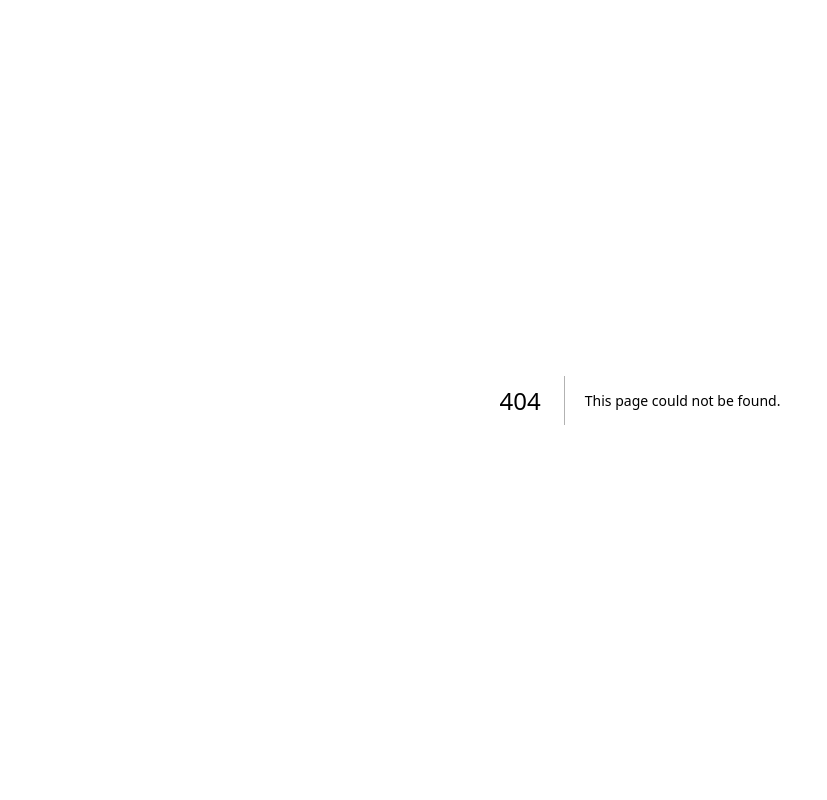
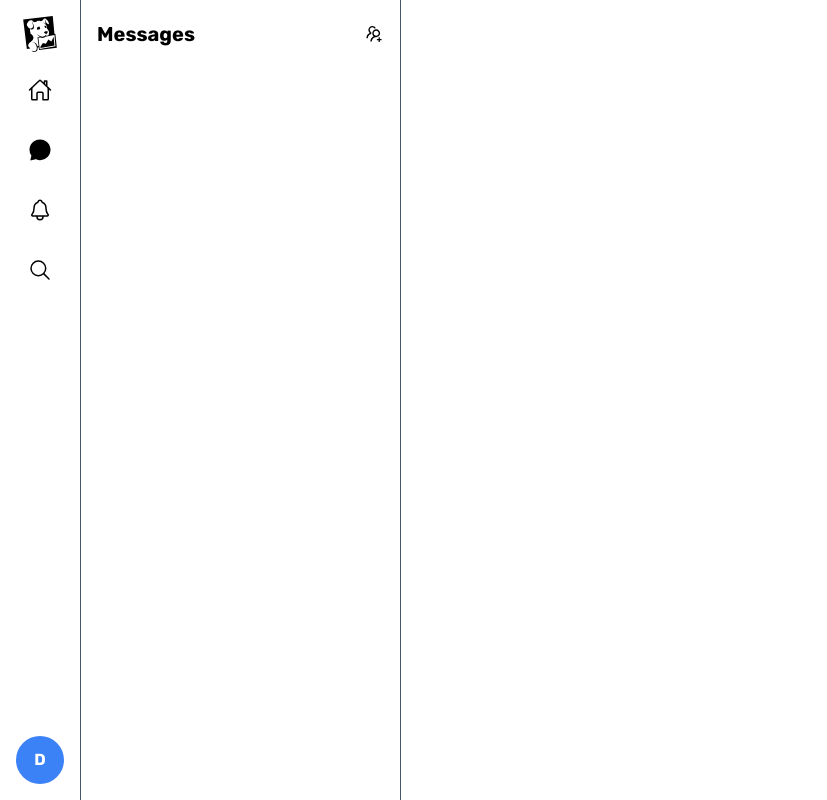
Before and after one commit to damianoconnor04/encrypted-messenger, a Next.js app: page /messages in a window 1280 px wide. Before the commit this address had no page. Shown: the whole page, without its empty margins (0-827 px from the left). Built offline with nearby package versions, Linux system fonts and the light colour scheme.

Commit message:
some work

```diff
--- a/src/app/(site)/AuthForm.tsx
+++ b/src/app/(site)/AuthForm.tsx
@@ -1,5 +1,5 @@
 'use client'
-import React, { useCallback, useEffect, useState, useRef } from 'react'
+import React, { useCallback, useEffect, useState } from 'react'
 import { FieldValues, SubmitHandler, useForm } from 'react-hook-form'
 import { signIn, useSession } from 'next-auth/react'
 import { useRouter } from 'next/navigation'
@@ -35,9 +35,6 @@ const AuthForm = () => {
     setIsLoading(true)
   }
 
-  const divRef = useRef<HTMLDivElement>(null)
-  const mainDivRef = useRef<HTMLDivElement>(null)
-  useEffect(() => { if (divRef.current && mainDivRef.current) mainDivRef.current.style.width = `${divRef.current.offsetWidth}px` }, [])
   return (
     <div className='h-[calc(100%_-_2.5rem)] md:flex md:items-center w-full overflow-hidden'>
       <div className='md:h-full px-4 sm:px-12 md:pr-0 md:pb-6 pt-6 flex md:flex-col justify-between flex-1 t-text text-4xl md:text-8xl w-full'>
--- a/src/app/components/modals/CreateAccModal.tsx
+++ b/src/app/components/modals/CreateAccModal.tsx
@@ -28,7 +28,7 @@ const CreateAccModal = ({ isOpen, onClose }: { isOpen?: boolean; onClose: () =>
           </div>
         </div>
         <div className='md:mt-8'>
-        <Button variant='primary' onClick={() => {}}>Sign up</Button>
+          <Button variant='primary' onClick={() => {}}>Sign up</Button>
         </div>
       </form>
     </Modal>
--- /dev/null
+++ b/src/app/components/nav/DesktopNav.tsx
@@ -0,0 +1,40 @@
+'use client'
+import Link from 'next/link'
+import React from 'react'
+import { SiDatadog } from 'react-icons/si'
+import { NavContent } from './NavContent'
+import { usePathname } from 'next/navigation'
+import CustomToolTip from '../ui/CustomToolTip'
+
+const DesktopNav = () => {
+  const pathname = usePathname()
+
+  return (
+    <aside className='flex flex-col h-full justify-between items-center border-r border-slate-600 p-4'>
+      <nav className='flex flex-col items-center'>
+        <Link href="/home" className='text-4xl t-text'><SiDatadog /></Link>
+        <ul className='t-text mt-4 flex flex-col gap-4'>
+          {NavContent.map((item, idx) => {
+            const isActive = pathname === item.slug
+            const Icon = isActive ? item.filledIcon : item.icon
+            return (
+              <Link href={`${item.slug}`} key={idx}>
+                <CustomToolTip id={JSON.stringify(idx)} content={item.label} place='right'>
+                <li className='text-2xl p-2.5 rounded-full hover:bg-white/10 transition-colors'>
+                  <Icon />
+                </li>
+                </CustomToolTip>
+              </Link>
+            )
+          })}
+        </ul>
+      </nav>
+
+      <div className='p-4 bg-blue-500 rounded-full flex justify-center items-center w-12 h-12'>
+        <span className='text-white text-base font-bold leading-3'>D</span>
+      </div>
+    </aside>
+  )
+}
+
+export default DesktopNav
--- /dev/null
+++ b/src/app/components/nav/MobileNav.tsx
@@ -0,0 +1,9 @@
+import React from 'react'
+
+const MobileNav = () => {
+  return (
+    <div>MobileNav</div>
+  )
+}
+
+export default MobileNav
--- /dev/null
+++ b/src/app/components/nav/NavContent.ts
@@ -0,0 +1,28 @@
+import { IoChatbubbleOutline, IoChatbubbleSharp, IoHomeOutline, IoHomeSharp, IoNotificationsOutline, IoNotificationsSharp, IoSearchOutline, IoSearchSharp } from 'react-icons/io5'
+
+export const NavContent = [
+  {
+    icon: IoHomeOutline,
+    filledIcon: IoHomeSharp,
+    label: "Home",
+    slug: "/home"
+  },
+  {
+    icon: IoChatbubbleOutline,
+    filledIcon: IoChatbubbleSharp,
+    label: "Messages",
+    slug: "/messages"
+  },
+  {
+    icon: IoNotificationsOutline,
+    filledIcon: IoNotificationsSharp,
+    label: "Notifications",
+    slug: "/notifications"
+  },
+  {
+    icon: IoSearchOutline,
+    filledIcon: IoSearchSharp,
+    label: "Search",
+    slug: "/search"
+  },
+]
--- /dev/null
+++ b/src/app/components/nav/Navigation.tsx
@@ -0,0 +1,14 @@
+import React from 'react'
+import DesktopNav from './DesktopNav'
+import MobileNav from './MobileNav'
+
+const Navigation = async ({ children }: { children?: React.ReactNode }) => {
+  return (
+    <div className='h-full'>
+      <div className='h-full md:flex hidden'><DesktopNav />{children}</div>
+      <div className='h-full md:hidden block'><MobileNav />{children}</div>
+    </div>
+  )
+}
+
+export default Navigation
--- a/src/app/components/ui/Button.tsx
+++ b/src/app/components/ui/Button.tsx
@@ -1,20 +1,20 @@
 import React from 'react'
 
 interface ButtonProps {
+  variant?: 'sso' | 'primary' | 'secondary' | 'tertiary'
   type?: 'button' | 'submit' | 'reset' | undefined
   children?: React.ReactNode
-  variant?: 'sso' | 'primary' | 'secondary' | 'tertiary'
   onClick?: () => void
-  secondary?: boolean
   danger?: boolean
   disabled?: boolean
 }
-const Button: React.FC<ButtonProps> = ({ variant, type, children, onClick, secondary, danger, disabled }) => {
+const Button: React.FC<ButtonProps> = ({ variant, type, children, onClick, danger, disabled }) => {
   let className = 'px-4 font-medium rounded-full border w-full h-[38px] transition-all duration-200 ' //leave space at the end
   if (variant === 'sso') className += 't-s-button-bg t-s-button-text flex items-center justify-center gap-2 hover:opacity-90 border-slate-400'
-  else if (variant === 'primary') className += 'bg-sky-400 text-white rounded-full border-sky-400 hover:bg-sky-500 hover:border-sky-500 transition-colors duration-200 mb-0.5'
+  else if (variant === 'primary') className += 'bg-sky-400 text-white rounded-full border-sky-400 hover:bg-sky-500 hover:border-sky-500 transition-colors duration-200'
   else if (variant === 'secondary') className += 'bg-inherit text-sky-500 rounded-full border-slate-400 hover:bg-sky-500/[0.15] transition-colors duration-200'
   else if (variant === 'tertiary') className += 'bg-inherit t-text font-medium border-slate-400 w-full h-[38px] hover:bg-white/[0.15] transition-colors'
+  if (danger) className = 'px-4 font-medium rounded-full border w-full h-[38px] transition-all duration-200 bg-rose-400 text-white border-rose-400'
 
   return <button onClick={onClick} type={type} disabled={disabled} className={className}>{children}</button>
 }
--- /dev/null
+++ b/src/app/home/layout.tsx
@@ -0,0 +1,11 @@
+import Navigation from "../components/nav/Navigation"
+
+const HomeLayout = ({ children }: { children: React.ReactNode }) => {
+  return (
+    <Navigation>
+      {children}
+    </Navigation>
+  )
+}
+
+export default HomeLayout
--- /dev/null
+++ b/src/app/home/page.tsx
@@ -0,0 +1,9 @@
+import React from 'react'
+
+const Home = () => {
+  return (
+    <div>Home</div>
+  )
+}
+
+export default Home
--- /dev/null
+++ b/src/app/messages/_components/MessagePanel.tsx
@@ -0,0 +1,17 @@
+import React from 'react'
+import { AiOutlineUsergroupAdd } from 'react-icons/ai'
+
+const MessagePanel = ({ children }: { children: React.ReactNode }) => {
+  return (
+    <aside className='p-4 flex flex-col max-w-xs w-full border-r border-slate-600'>
+      <div className='flex items-center justify-between text-xl t-text'>
+        <span className='h-9 flex items-center justify-center font-bold'>Messages</span>
+        <div>
+          <AiOutlineUsergroupAdd />
+        </div>
+      </div>
+    </aside>
+  )
+}
+
+export default MessagePanel
--- /dev/null
+++ b/src/app/messages/layout.tsx
@@ -0,0 +1,14 @@
+import Navigation from "../components/nav/Navigation"
+import MessagePanel from "./_components/MessagePanel"
+
+const MessagesLayout = ({ children }: { children: React.ReactNode }) => {
+  return (
+    <Navigation>
+      <MessagePanel>
+        {children}
+      </MessagePanel>
+    </Navigation>
+  )
+}
+
+export default MessagesLayout
--- /dev/null
+++ b/src/app/messages/page.tsx
@@ -0,0 +1,9 @@
+import React from 'react'
+
+const page = () => {
+  return (
+    <div>page</div>
+  )
+}
+
+export default page
```
